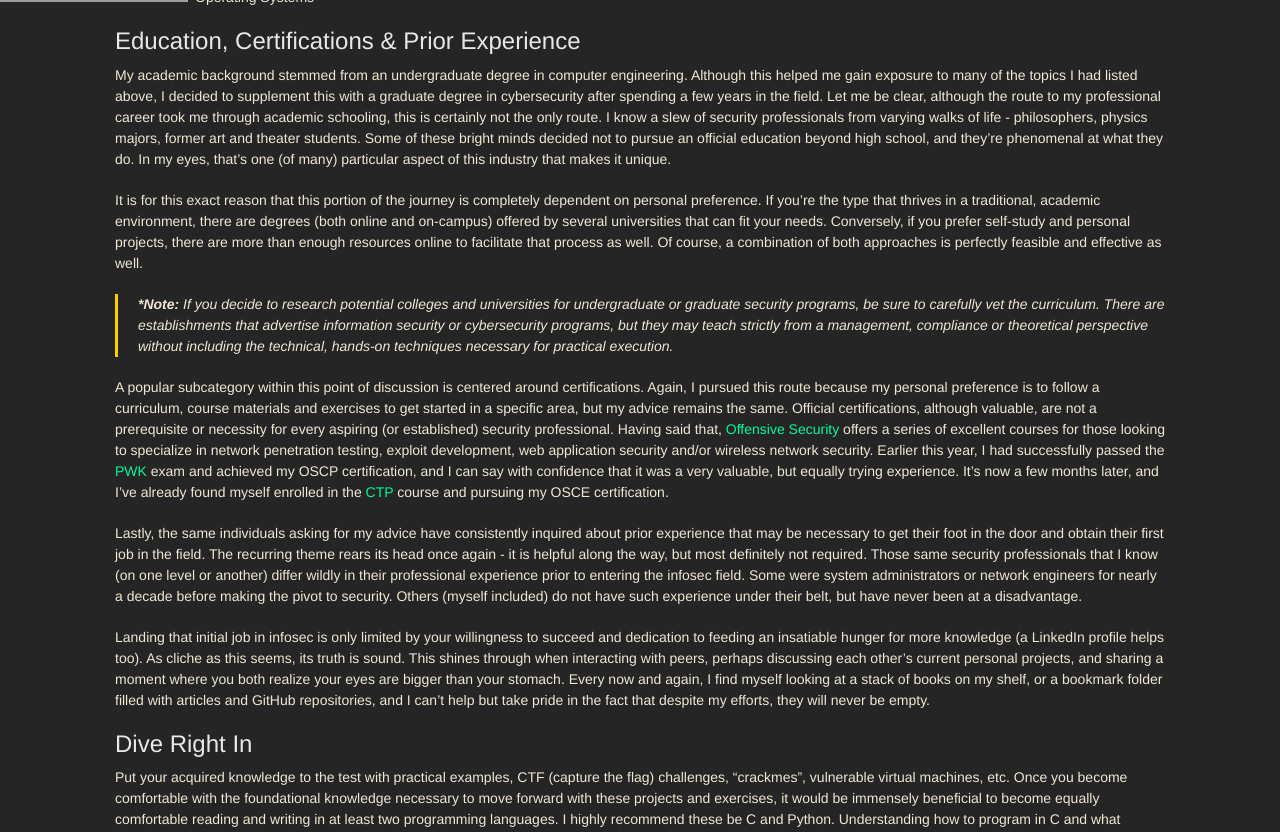
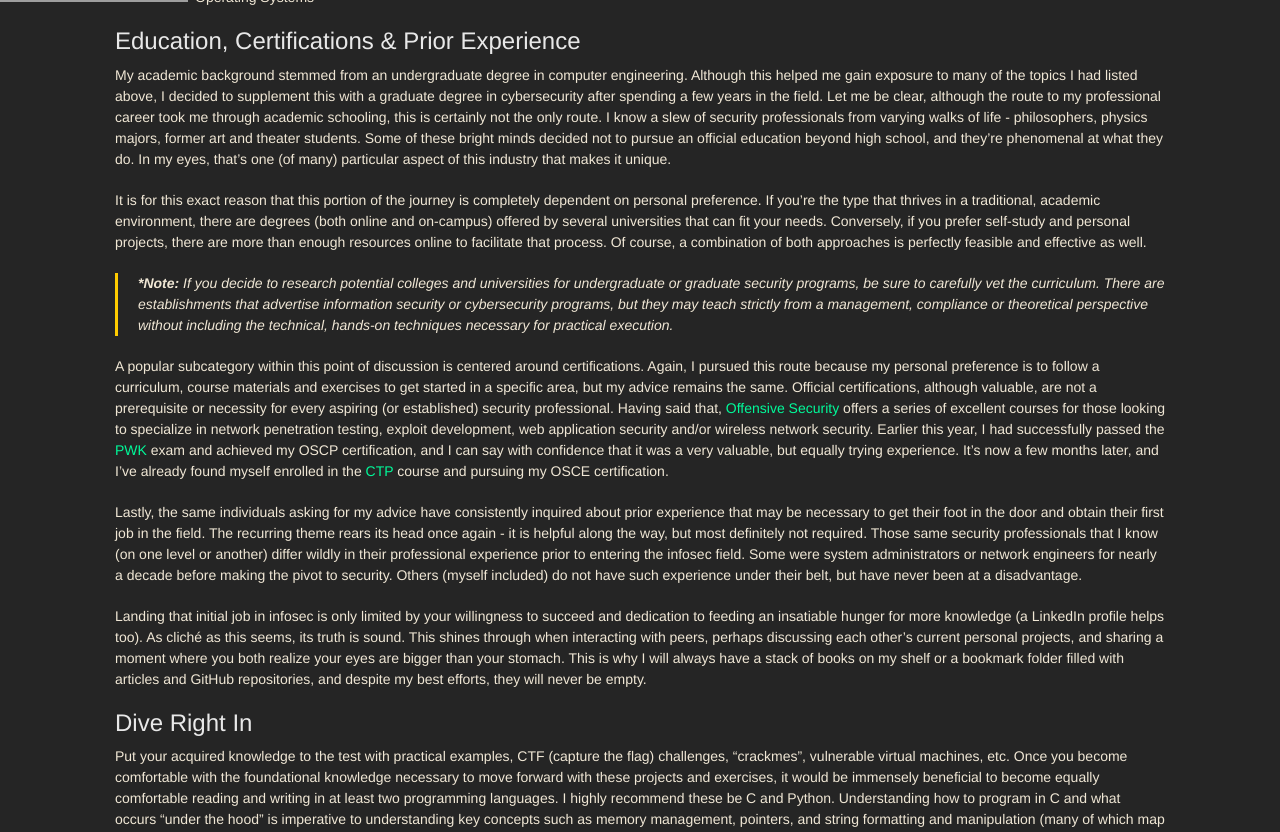
Before and after one commit to 0xdeadbeefJERKY/0xdeadbeefjerky.github.io, a Jekyll site: the page built from _posts/2017-08-13-another-getting-starting-in-security-post.md, in a window 1280 px wide and 900 px high, scrolled down 8383 px, cut to the strip 68-900 px from the top of the window. Built offline with Jekyll 4.4.1, drawn with Linux system fonts in a browser that asks for light colours; nearby versions of some CDN libraries; some web fonts are replaced; some of the changed text lies outside the part shown.

Commit message:
updated initial post

```diff
--- a/_posts/2017-08-13-another-getting-starting-in-security-post.md
+++ b/_posts/2017-08-13-another-getting-starting-in-security-post.md
@@ -22,11 +22,11 @@
 
 Although certainly not a novel concept, the message is vital to becoming a successful security professional. This holds doubly true for the defensive side of the ball. Information security is a perpetual game of "cat and mouse". For defensive security specialists, staying on top of the latest and most effective offensive techniques plays a major role in securing things. Conversely, offensive security specialists need to constantly adapt and/or redesign their techniques to bypass said defenses.
 
-Although this appears to be generic advice out-of-the-box, this resonates with me more and more each day. Without comprehensive and intimate knowledge of your target, it becomes exponentially more difficult to secure or compromise said target. The next logical question is naturally, "What do I need to know?". I've provided several topics below that will help aspiring security professionals to hit the ground running. Note that this is not, by any means, a comprehensive list.
+Despite being seemingly generic advice, this resonates with me more and more each day. Without comprehensive and intimate knowledge of your target, it becomes exponentially more difficult to secure or compromise it. The next logical question is naturally, "What do I need to know?" I've provided several topics below that will help aspiring security professionals to hit the ground running. Note that this is not, by any means, a comprehensive list.
 
 * <b>Network Security</b>
 	* TCP vs. UDP and common services using both
-	* Common protocols used on Local Area Networks (e.g., ARP, DHCP)
+	* Common network protocols (e.g., ARP, DHCP, DNS)
 	* Firewall configuration (ingress vs. egress policies) using utilities such as iptables and pf
 	* Active Directory environment setup and management
 	* Windows and Linux administration
@@ -53,7 +53,7 @@
 
 My academic background stemmed from an undergraduate degree in computer engineering. Although this helped me gain exposure to many of the topics I had listed above, I decided to supplement this with a graduate degree in cybersecurity after spending a few years in the field. Let me be clear, although the route to my professional career took me through academic schooling, this is certainly **not** the only route. I know a slew of security professionals from varying walks of life - philosophers, physics majors, former art and theater students. Some of these bright minds decided not to pursue an official education beyond high school, and they're phenomenal at what they do. In my eyes, that's one (of many) particular aspect of this industry that makes it unique.
 
-It is for this exact reason that this portion of the journey is completely dependent on personal preference. If you're the type that thrives in a traditional, academic environment, there are degrees (both online and on-campus) offered by several universities that can fit your needs. Conversely, if you prefer self-study and personal projects, there are more than enough resources online to facilitate that process as well. Of course, a combination of both approaches is perfectly feasible and effective as well.
+It is for this exact reason that this portion of the journey is completely dependent on personal preference. If you're the type that thrives in a traditional, academic environment, there are degrees (both online and on-campus) offered by several universities that can fit your needs. Conversely, if you prefer self-study and personal projects, there are more than enough resources online to facilitate that process. Of course, a combination of both approaches is perfectly feasible and effective as well.
 
 > <b>*Note:</b> If you decide to research potential colleges and universities for undergraduate or graduate security programs, be sure to carefully vet the curriculum. There are establishments that advertise information security or cybersecurity programs, but they may teach strictly from a management, compliance or theoretical perspective without including the technical, hands-on techniques necessary for practical execution.
 
@@ -61,7 +61,7 @@
 
 Lastly, the same individuals asking for my advice have consistently inquired about prior experience that may be necessary to get their foot in the door and obtain their first job in the field. The recurring theme rears its head once again - it is helpful along the way, but most definitely not required. Those same security professionals that I know (on one level or another) differ wildly in their professional experience prior to entering the infosec field. Some were system administrators or network engineers for nearly a decade before making the pivot to security. Others (myself included) do not have such experience under their belt, but have never been at a disadvantage.
 
-Landing that initial job in infosec is only limited by your willingness to succeed and dedication to feeding an insatiable hunger for more knowledge (a LinkedIn profile helps too). As cliche as this seems, its truth is sound. This shines through when interacting with peers, perhaps discussing each other's current personal projects, and sharing a moment where you both realize your eyes are bigger than your stomach. Every now and again, I find myself looking at a stack of books on my shelf, or a bookmark folder filled with articles and GitHub repositories, and I can't help but take pride in the fact that despite my efforts, they will never be empty.
+Landing that initial job in infosec is only limited by your willingness to succeed and dedication to feeding an insatiable hunger for more knowledge (a LinkedIn profile helps too). As clich&eacute; as this seems, its truth is sound. This shines through when interacting with peers, perhaps discussing each other's current personal projects, and sharing a moment where you both realize your eyes are bigger than your stomach. This is why I will always have a stack of books on my shelf or a bookmark folder filled with articles and GitHub repositories, and despite my best efforts, they will never be empty.
 
 Dive Right In
 ------
@@ -77,7 +77,7 @@
 * [Metasploitable3](https://github.com/rapid7/metasploitable3){:target="_blank"}
 * [CTF Time](https://ctftime.org/){:target="_blank"}
 
-For the latest news, tools, techniques, white papers and the like, the [netsec subreddit](https://www.reddit.com/r/netsec/){:target="_blank"} is a phenomenal and frequently updated resource.
+For the latest news, tools, techniques, white papers and the like, the [netsec subreddit](https://www.reddit.com/r/netsec/){:target="_blank"} is a phenomenal and frequently updated resource. Twitter is another bountiful option, but it may require some additional culling.
 
 Resist the Temptation
 ------
```
